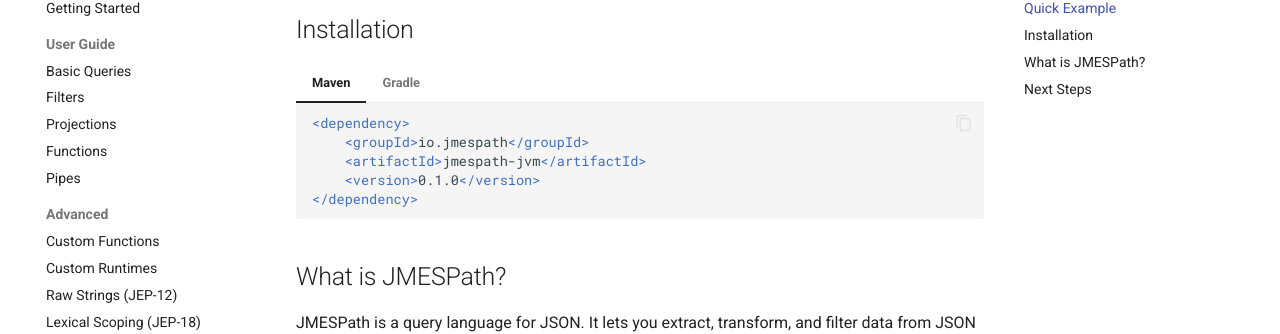
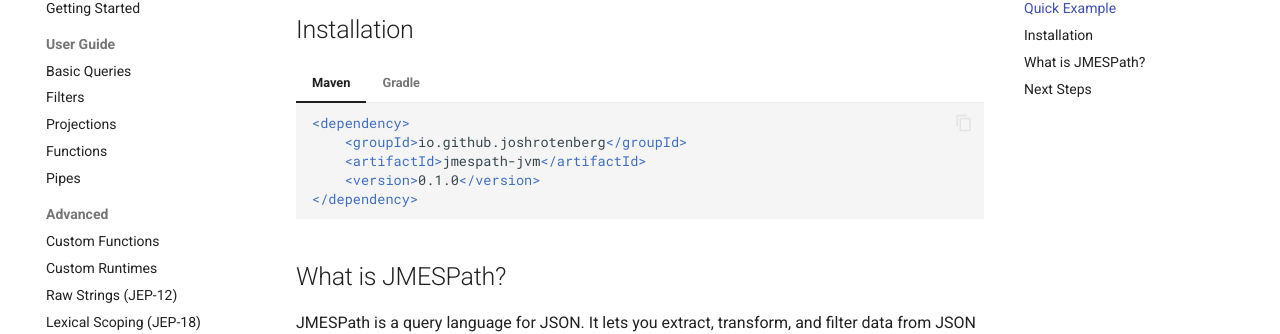
Before and after one commit to joshrotenberg/jmespath-jvm, an MkDocs documentation site: the page built from docs/index.md, in a window 1280 px wide and 900 px high, scrolled down 736 px. Shown: the part 127-461 px from the top of the window. Built offline with MkDocs 1.6.1 and Material for MkDocs 9.7.7, drawn with Linux system fonts in a browser that asks for light colours; comment, search, counter and statistics services are not loaded.

Commit message:
Change Maven groupId to io.github.joshrotenberg

````diff
--- a/docs/index.md
+++ b/docs/index.md
@@ -35,7 +35,7 @@ Object result = JmesPath.search("people[?age > `28`].name", data);
 
     ```xml
     <dependency>
-        <groupId>io.jmespath</groupId>
+        <groupId>io.github.joshrotenberg</groupId>
         <artifactId>jmespath-jvm</artifactId>
         <version>0.1.0</version>
     </dependency>
@@ -44,7 +44,7 @@ Object result = JmesPath.search("people[?age > `28`].name", data);
 === "Gradle"
 
     ```groovy
-    implementation 'io.jmespath:jmespath-jvm:0.1.0'
+    implementation 'io.github.joshrotenberg:jmespath-jvm:0.1.0'
     ```
 
 ## What is JMESPath?
--- a/pom.xml
+++ b/pom.xml
@@ -6,7 +6,7 @@
 >
     <modelVersion>4.0.0</modelVersion>
 
-    <groupId>io.jmespath</groupId>
+    <groupId>io.github.joshrotenberg</groupId>
     <artifactId>jmespath-jvm</artifactId>
     <version>0.1.0-SNAPSHOT</version>
     <packaging>jar</packaging>
````
Also changed, not shown: README.md (+1 -1 lines), docs/getting-started.md (+2 -2 lines).
